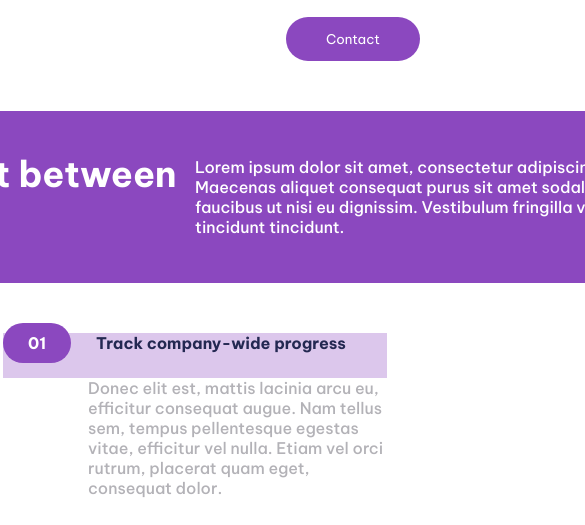
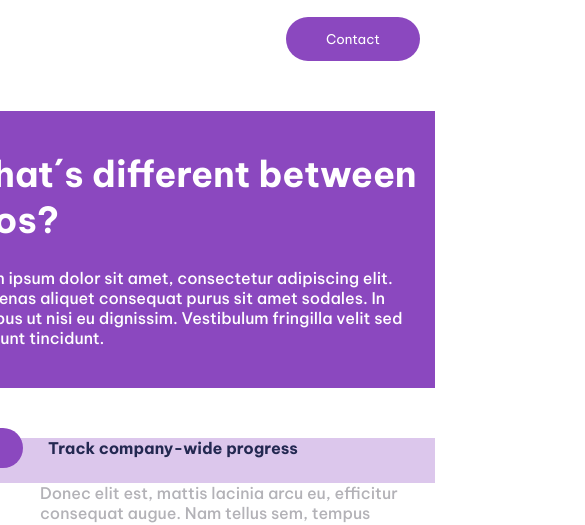
Before and after one commit to altezNicolas/FinalFrontEnd-I, a plain HTML site: page index.html in a window 390 px wide. Shown: the part 737-1262 px from the top of the page, 585 px wide, since content can reach past the window. Drawn offline with Linux system fonts and the light colour scheme.

Commit message:
se agregan estilos seccion ventajas mobile

```diff
--- a/css/styles.css
+++ b/css/styles.css
@@ -96,7 +96,6 @@ button {
   text-align: center;
   color: var(--primary-negro);
 }
-
 
 .container-advantages-info {
   display: flex;
@@ -310,16 +309,20 @@ footer {
     width: 40rem;
     height: 34rem;
   }
-  /* REVISAAAAAR */
-/*   .container-advantages-info{
+
+  .container-advantages-info{
     display: flex;
     flex-direction: column;
-  } */
-  /* ESTILOS SECCION DE VENTAJAS */
-
+  }
+  .container-advantages-info h3{
+    margin-bottom: 25px;
+  }
   .advantages-features-container {
     display: flex;
     flex-direction: column;
+  }
+  .feature{
+    width: 100%;
   }
   .feature h4{
       width: 100%;
@@ -358,4 +361,22 @@ footer {
     background-color: var(--neutro-azul-oscuro);
     color: var(--primary-blanco);
   }
+/*   /* ESTILOS FOOTER */
+  /* footer{
+    display: flex;
+    height: 534.71px;
+    position: relative;
+    flex-direction: column;
+  }
+  .logo-social-media-container{
+    display: flex;
+    flex-direction: column;
+    position: absolute;
+    top: 320px;
+  }
+  .form-copyright-container{
+    height: 30px;
+    position: absolute;
+    top: 20px;
+  }  */
 }
```
Also changed, not shown: index.html (line endings or trailing spaces).
